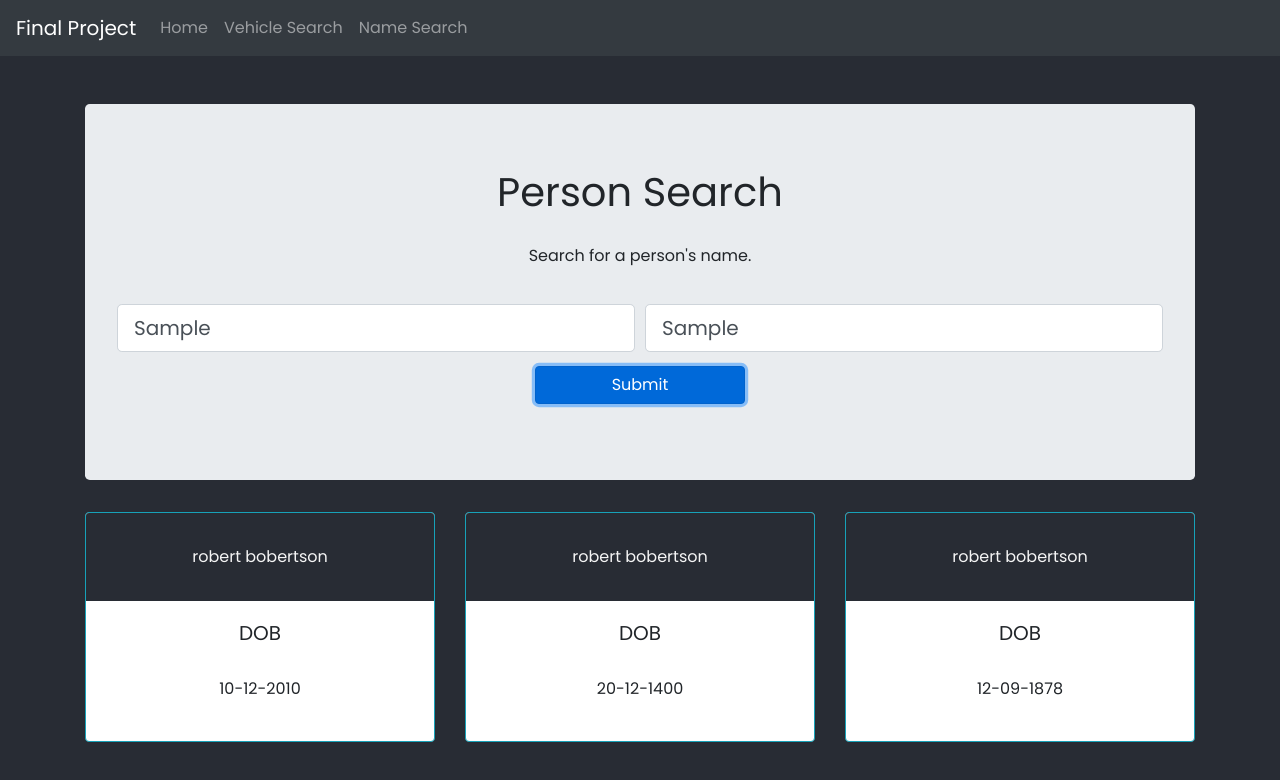
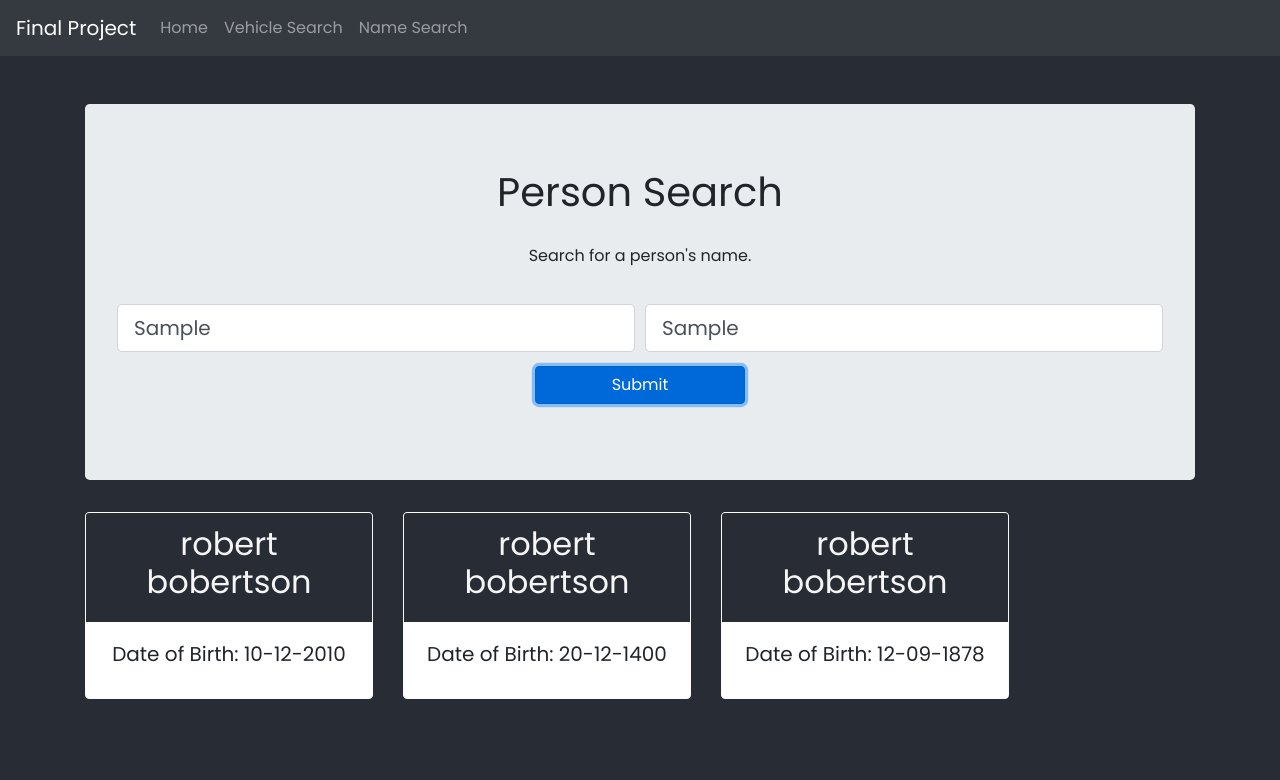
Before and after one commit to the-winning-team-for-this-project/frontend, a React (Create React App) app: page /name-search in a window 1280 px wide. Both pictures are taken after typing "Sample", "Sample" into the empty fields and a click on the button "Submit". Shown: the top 780 px of the page. Built offline with nearby package versions, Linux system fonts and the light colour scheme; data requests are answered from the project's data file.

Commit message:
turned cards into links

```diff
--- a/src/components/NameCard.jsx
+++ b/src/components/NameCard.jsx
@@ -1,19 +1,24 @@
-import { Card} from 'react-bootstrap'
+import { useHistory } from 'react-router-dom'
+import { Card } from 'react-bootstrap'
 
 const NameCard = ({match}) => {
 
+    const history = useHistory()
+
+    const takeMeToYourLeader = () => {
+        history.push(/getSuspect/ + match.id)
+    }
+
     return (
-        <>
-        <Card border="info" style={{ width: '18rem' }}>
-            <Card.Header>{match.forename} {match.surname}</Card.Header>
-            <Card.Body>
-                <Card.Title>DOB</Card.Title>
-                <Card.Text>
-                    {match.dateOfBirth}
-                </Card.Text>
-            </Card.Body>
-        </Card>
-        </>
+        <div>
+            <Card tag="a" onClick={takeMeToYourLeader} border="light" style={{ width: '18rem', cursor: 'pointer' }}>
+                <Card.Header><h2>{match.forename} {match.surname}</h2></Card.Header>
+                <Card.Body>
+                    <Card.Title>Date of Birth: {match.dateOfBirth} </Card.Title>
+                </Card.Body>
+            </Card>
+
+        </div>
     )
 }
 
--- a/src/components/NameSearch.jsx
+++ b/src/components/NameSearch.jsx
@@ -34,12 +34,13 @@ const NameSearch = () => {
       .catch(err => console.log(err))
   }
 
-  const PeopleCards = nameMatches.map((match) => {
+  const peopleCards = nameMatches.map((match) => {
     return (
-
       <NameCard match={match}/>
     );
   });
+
+
 
   return (
     <>
@@ -51,7 +52,7 @@ const NameSearch = () => {
       <NameSearchForm handle={handle} clickio={clickio}/>
     </Jumbotron>
     <CardDeck>
-      {PeopleCards}
+        {peopleCards}
     </CardDeck>
     </>
   )
```
